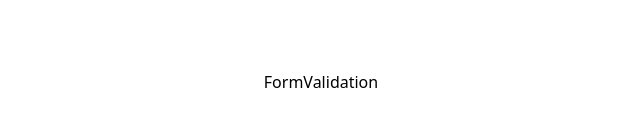
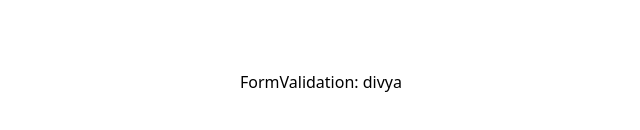
Before and after one commit to DivyaGaurav21/js--react-2k26, a React (Vite) app in the folder react-devlop/: page / in a window 1280 px wide. Shown: the part 318-448 px from the top of the page, without its empty margins (319-959 px from the left). Built offline with nearby package versions, Linux system fonts and the light colour scheme.

Commit message:
test commit

```diff
--- a/react-devlop/src/components/question/FormValidation.jsx
+++ b/react-devlop/src/components/question/FormValidation.jsx
@@ -4,7 +4,7 @@ import React from 'react'
 
 const FormValidation = () => {
   return (
-    <div>FormValidation</div>
+    <div>FormValidation: divya</div>
   )
 }
 
```
